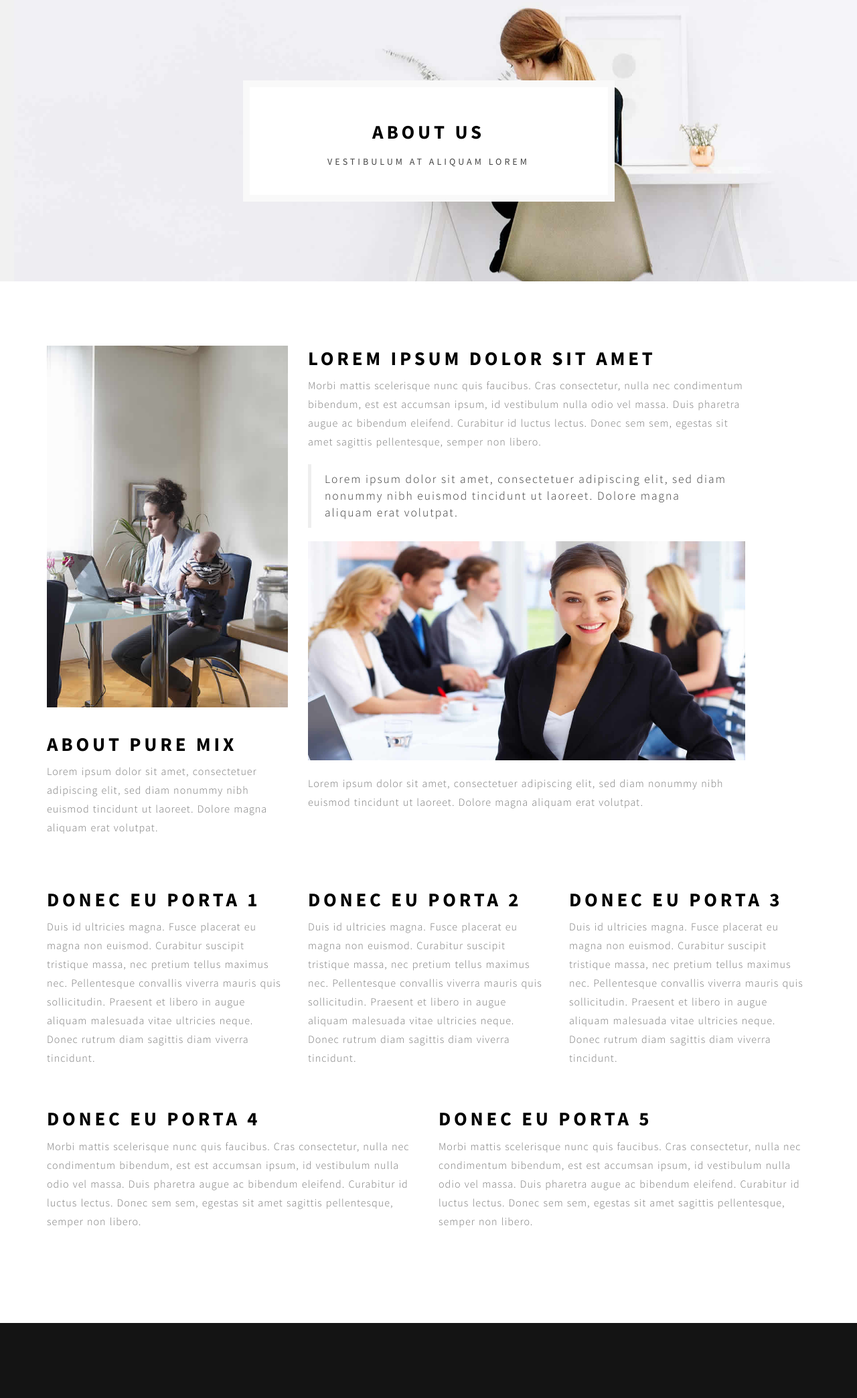
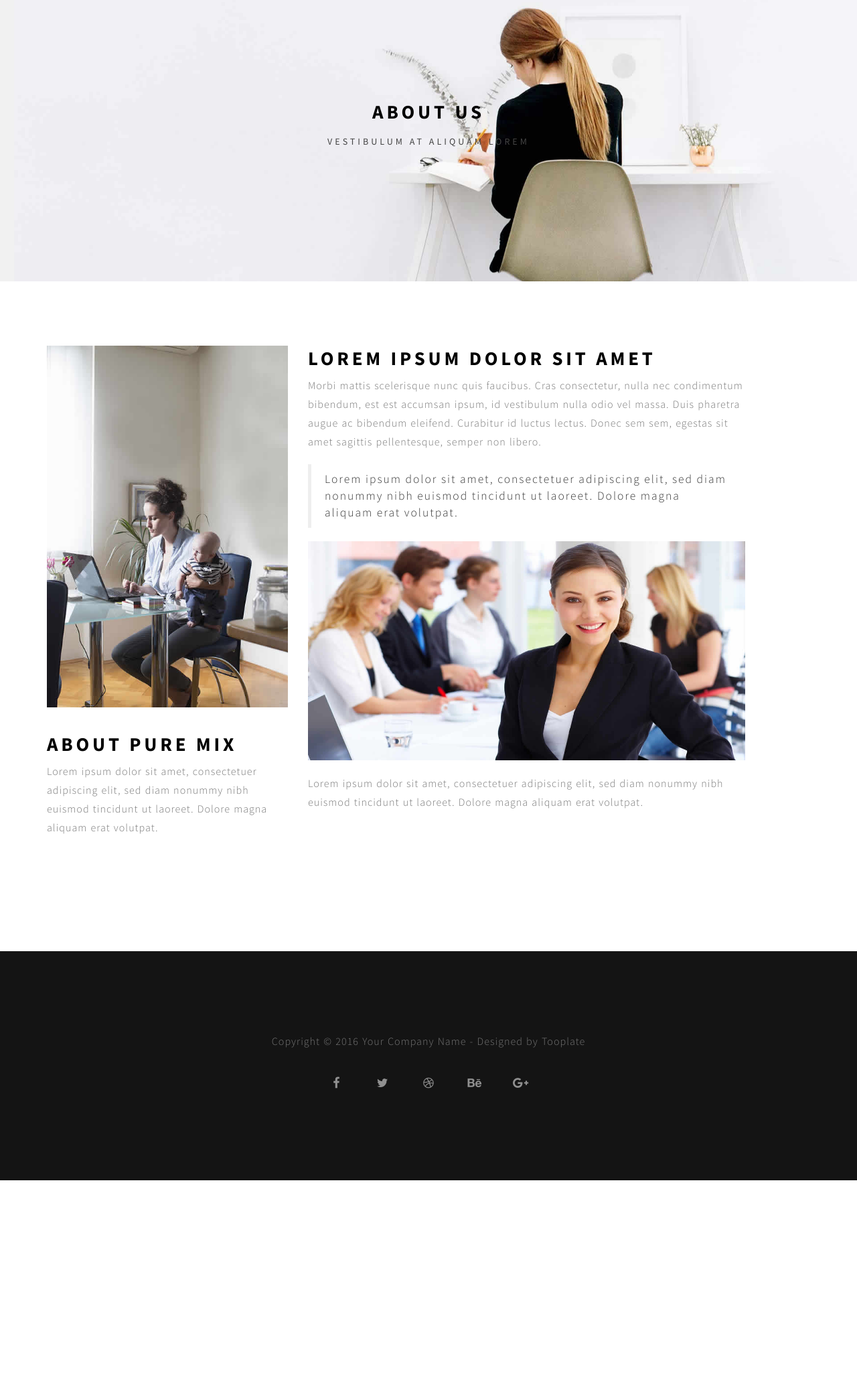
Before and after one commit to doansonlam/KanKook-by-The-Kooks, a PHP site: page /about.html in a window 1280 px wide. Shown: the part 94-2181 px from the top of the page at 67% size. After the commit the page ends 1856 px from the top, so only its background shows below. Run offline with PHP 8.4, Linux system fonts and the light colour scheme; some libraries are stand-ins or nearby versions; some web fonts are replaced.

Commit message:
Modified About, css, index

```diff
--- a/KanKook/about.html
+++ b/KanKook/about.html
@@ -132,37 +132,6 @@ http://www.tooplate.com/view/2082-pure-mix
 			<img src="images/about-img.jpg" class="img-responsive" alt="About">
 			<p>Lorem ipsum dolor sit amet, consectetuer adipiscing elit, sed diam nonummy nibh euismod tincidunt ut laoreet. Dolore magna aliquam erat volutpat.</p>
 		</div>
-
-		<div class="clearfix"></div>
-
-		<div class="wow fadeInUp col-md-4 col-sm-6" data-wow-delay="0.4s">
-			<h1>Donec eu porta 1</h1>
-			<p>Duis id ultricies magna. Fusce placerat eu magna non euismod. Curabitur suscipit tristique massa, nec pretium tellus maximus nec. Pellentesque convallis viverra mauris quis sollicitudin. Praesent et libero in augue aliquam malesuada vitae ultricies neque. Donec rutrum diam sagittis diam viverra tincidunt.</p>
-		</div>
-
-		<div class="wow fadeInUp col-md-4 col-sm-6" data-wow-delay="0.8s">
-			<h1>Donec eu porta 2</h1>
-			<p>Duis id ultricies magna. Fusce placerat eu magna non euismod. Curabitur suscipit tristique massa, nec pretium tellus maximus nec. Pellentesque convallis viverra mauris quis sollicitudin. Praesent et libero in augue aliquam malesuada vitae ultricies neque. Donec rutrum diam sagittis diam viverra tincidunt.</p>
-		</div>
-
-		<div class="wow fadeInUp col-md-4 col-sm-6" data-wow-delay="1.2s">
-			<h1>Donec eu porta 3</h1>
-			<p>Duis id ultricies magna. Fusce placerat eu magna non euismod. Curabitur suscipit tristique massa, nec pretium tellus maximus nec. Pellentesque convallis viverra mauris quis sollicitudin. Praesent et libero in augue aliquam malesuada vitae ultricies neque. Donec rutrum diam sagittis diam viverra tincidunt.</p>
-		</div>
-
-		<div class="clearfix"></div>
-
-		<div class="wow fadeInUp col-md-6 col-sm-6" data-wow-delay="1.4s">
-			<h1>Donec eu porta 4</h1>
-			<p>Morbi mattis scelerisque nunc quis faucibus. Cras consectetur, nulla nec condimentum bibendum, est est accumsan ipsum, id vestibulum nulla odio vel massa. Duis pharetra augue ac bibendum eleifend. Curabitur id luctus lectus. Donec sem sem, egestas sit amet sagittis pellentesque, semper non libero.</p>
-		</div>
-
-		<div class="wow fadeInUp col-md-6 col-sm-6" data-wow-delay="1.6s">
-			<h1>Donec eu porta 5</h1>
-			<p>Morbi mattis scelerisque nunc quis faucibus. Cras consectetur, nulla nec condimentum bibendum, est est accumsan ipsum, id vestibulum nulla odio vel massa. Duis pharetra augue ac bibendum eleifend. Curabitur id luctus lectus. Donec sem sem, egestas sit amet sagittis pellentesque, semper non libero.</p>
-		</div>
-
-      </div>
    </div>
 </section>
 
--- a/KanKook/css/style.css
+++ b/KanKook/css/style.css
@@ -38,7 +38,7 @@ h1,h2,h3,h4 {
 h1 {
   color: #000;
   font-size: 1.8rem;
-  font-weight: 700;
+  font-weight: 800;
 }
 
 h2 {
@@ -398,22 +398,18 @@ a.icon {
   background-size: cover;
   background-position: center center;
   text-align: center;
-  padding-top: 150px;
+  padding-top: 200px;
   padding-bottom: 100px;
 }
 
-#header .header-thumb {
-  background: #ffffff;
-  border: 10px solid #f9f9f9;
-  padding: 62px 20px 62px 20px;
-}
+
 
 .header-one .header-thumb,
 .header-two .header-thumb,
 .header-three .header-thumb,
 .header-four .header-thumb,
 .header-five .header-thumb {
-  padding: 32px 20px 32px 20px !important;
+  padding: 12px 10px 12px 10px !important;
 }
 
 .header-one, .header-two,
```
Also changed, not shown: other parts of KanKook/css/style.css (+52 -3 lines), KanKook/index.html (+81 -32 lines), KanKook/images/photo-1505935428862-770b6f24f629.jpg (added).
